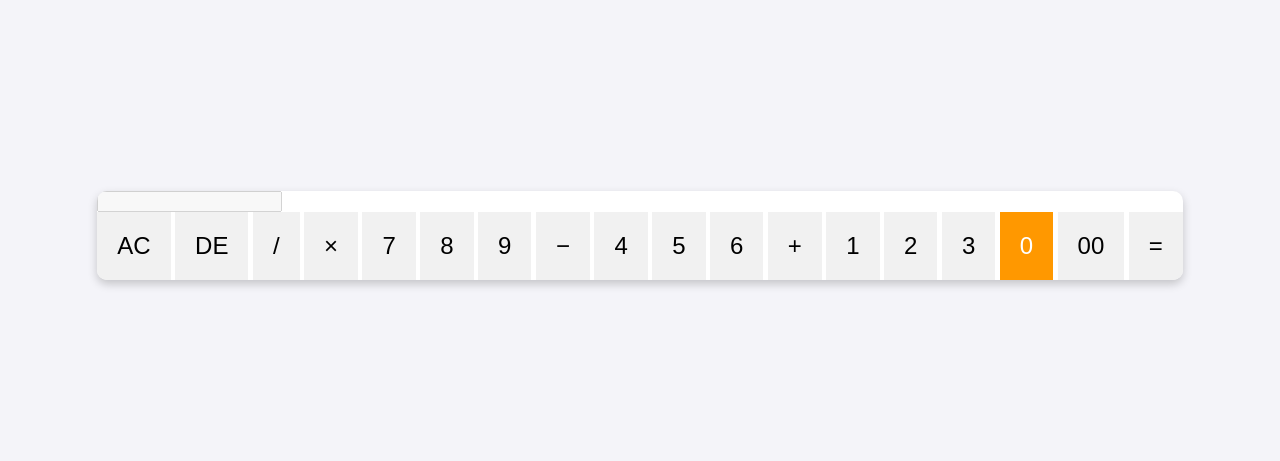
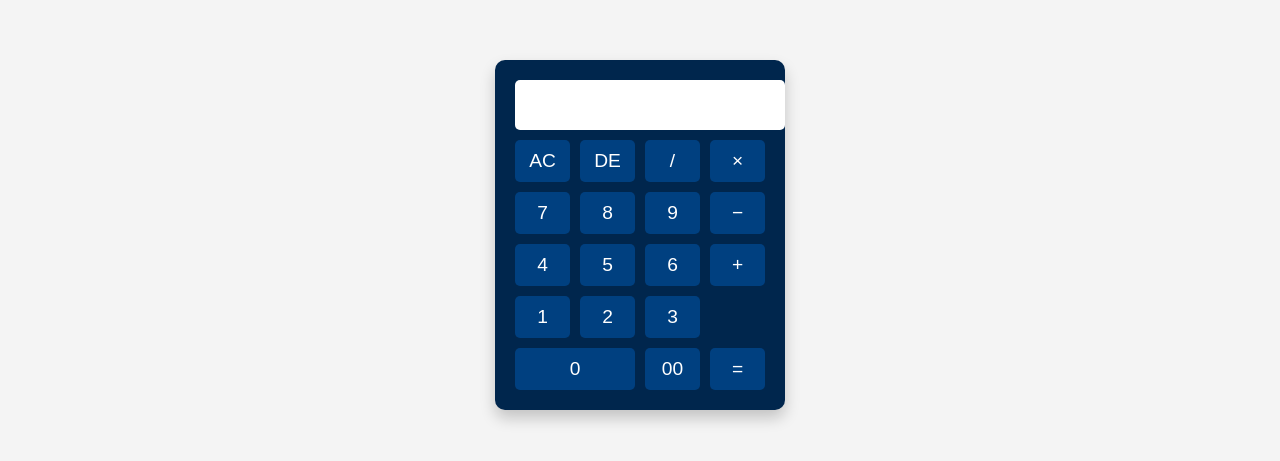
Before and after one commit to Nishanthgowda2/Calaculator, a plain HTML site: page index.html in a window 1280 px wide. Shown: the part 165-626 px from the top of the page. Drawn offline with Linux system fonts and the light colour scheme.

Commit message:
Style.css

```diff
--- a/Style.css
+++ b/Style.css
@@ -5,53 +5,49 @@ body {
     align-items: center;
     height: 100vh;
     margin: 0;
-    background-color: #f4f4f9;
+    background-color: #f4f4f4;
 }
 
 .calculator {
-    background: #fff;
+    background: #00264d;
+    padding: 20px;
     border-radius: 10px;
-    overflow: hidden;
-    box-shadow: 0 4px 10px rgba(0, 0, 0, 0.2);
+    box-shadow: 0 8px 15px rgba(0, 0, 0, 0.2);
+    width: 250px;
 }
 
-.display {
-    background: #222;
-    color: #fff;
-    font-size: 2rem;
+.calculator-display {
+    background: white;
+    border: none;
+    width: 100%;
+    height: 50px;
     text-align: right;
-    padding: 20px;
-    height: 80px;
-    display: flex;
-    align-items: center;
-    justify-content: flex-end;
+    font-size: 1.5rem;
+    border-radius: 5px;
+    margin-bottom: 10px;
+    padding: 0 10px;
 }
 
-.buttons {
+.calculator-buttons {
     display: grid;
     grid-template-columns: repeat(4, 1fr);
-    gap: 1px;
-    background: #ddd;
+    gap: 10px;
 }
 
-button {
-    background: #f1f1f1;
+.button {
+    background: #004080;
+    color: white;
     border: none;
-    font-size: 1.5rem;
-    padding: 20px;
+    font-size: 1.2rem;
+    border-radius: 5px;
+    padding: 10px 0;
     cursor: pointer;
-    outline: none;
 }
 
-button:hover {
-    background: #e0e0e0;
+.button:active {
+    background: #003366;
 }
 
-button:nth-child(16) {
-    background: #ff9800;
-    color: white;
+.wide {
+    grid-column: span 2;
 }
-
-button:nth-child(16):hover {
-    background: #fb8c00;
-}
```
